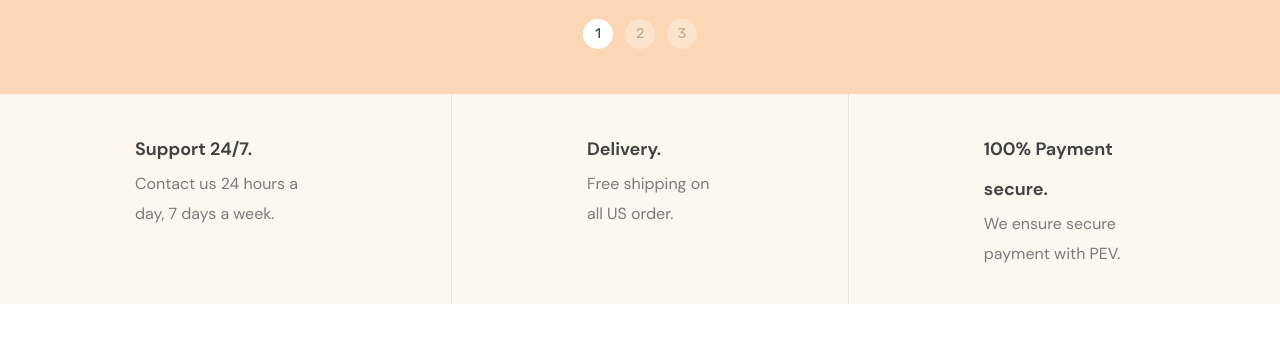
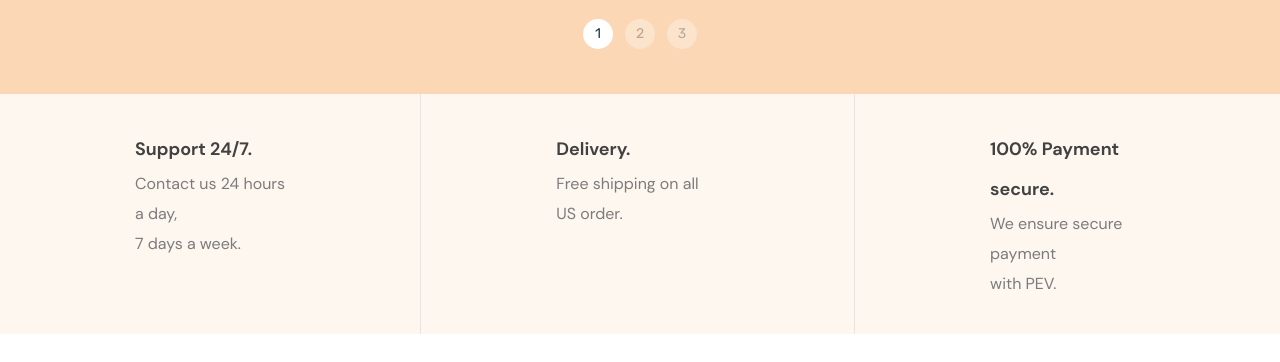
Before and after one commit to maxclasher1/glee, a website: page app/index.html in a window 1280 px wide. Shown: the part 878-1240 px from the top of the page. Drawn offline with Linux system fonts and the light colour scheme.

Commit message:
added service section

```diff
--- a/app/scss/style.scss
+++ b/app/scss/style.scss
@@ -290,6 +290,10 @@
   &__inner-text {
     font-size: 16px;
   }
+
+  &__inner-text span {
+    display: block;
+  }
 }
 
 @import 'media';
```
Also changed, not shown: app/css/style.min.css.
